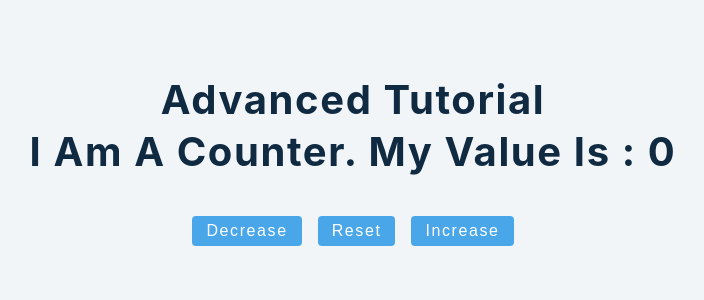
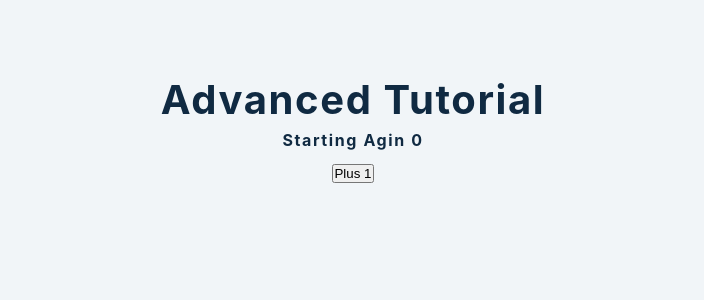
Before and after one commit to nihat-js/tutorial-2022-react, a React (Create React App) app: page / in a window 1280 px wide. Shown: the top 300 px of the page, without its empty margins (287-991 px from the left). Built offline with nearby package versions, Linux system fonts and the light colour scheme.

Commit message:
useEffect Basics

```diff
--- a/src/App.js
+++ b/src/App.js
@@ -1,10 +1,12 @@
 import React from 'react'
-import UseStateCounter from './tutorial/1-useState/setup/5-useState-counter'
+import UseEffectBasics from './tutorial/2-useEffect/setup/1-useEffect-basics'
+
+
 function App() {
   return (
     <div className='container'>
       <h2>Advanced Tutorial</h2>
-      <UseStateCounter></UseStateCounter>
+      <UseEffectBasics> </UseEffectBasics>
     </div>
   )
 }
--- a/src/tutorial/1-useState/setup/5-useState-counter.js
+++ b/src/tutorial/1-useState/setup/5-useState-counter.js
@@ -9,9 +9,11 @@ const UseStateCounter = () => {
   }
   const valReset = () => {
     setVal(0)
+    document.title = "Resetted"
   }
   const valIncrease = () => {
     setVal(val + 1)
+    document.title = "Increased"
   }
 
 
--- a/src/tutorial/2-useEffect/setup/1-useEffect-basics.js
+++ b/src/tutorial/2-useEffect/setup/1-useEffect-basics.js
@@ -3,7 +3,19 @@ import React, { useState, useEffect } from 'react';
 // cleanup function
 // second parameter
 const UseEffectBasics = () => {
-  return <h2>useEffect Basics</h2>;
+
+  const [value, setValue] = useState(0)
+
+  useEffect(() => {
+    document.title = value;
+
+  }, [])
+
+
+  return <div>
+    <h4> Starting agin {value} </h4>
+    <button onClick={() => setValue(value + 1)}> Plus 1 </button>
+  </div>
 };
 
 export default UseEffectBasics;
```
